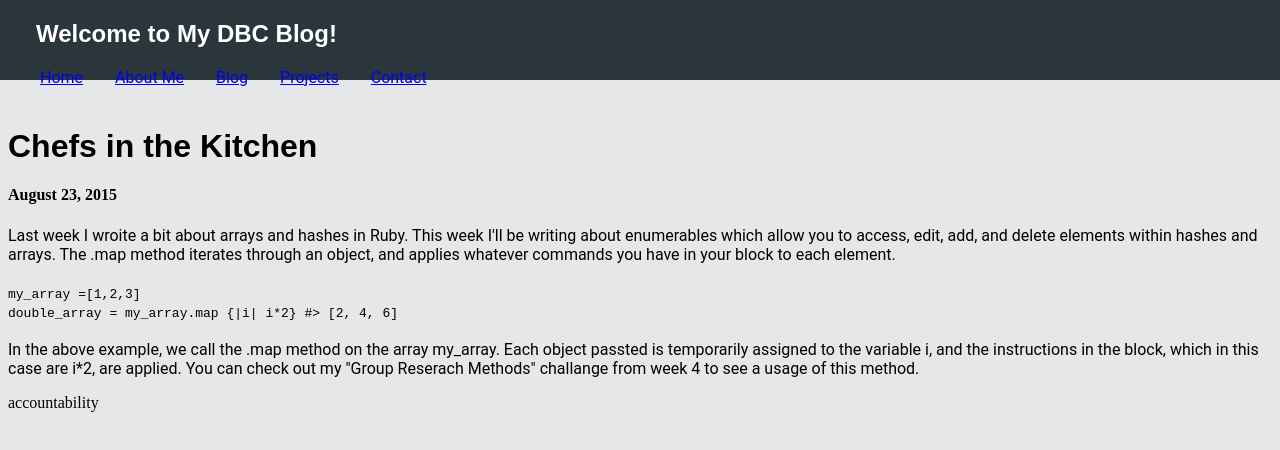
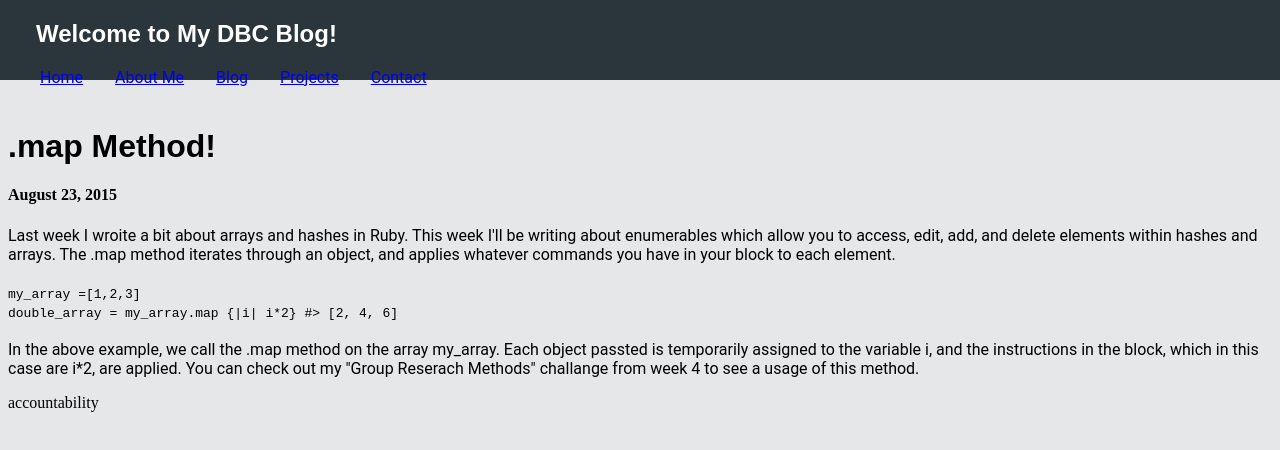
Before and after one commit to AakashL/AakashL.github.io, a plain HTML site: page blog/t4-enumerable-methods.html in a window 1280 px wide. Drawn offline with Linux system fonts and the light colour scheme.

Commit message:
fix title

```diff
--- a/blog/t4-enumerable-methods.html
+++ b/blog/t4-enumerable-methods.html
@@ -6,7 +6,7 @@
 </head>
 
 <main>
-  <h1>Chefs in the Kitchen</h1>
+  <h1>.map Method!</h1>
   <h4>August 23, 2015</h4>
 
   <nav>
```
